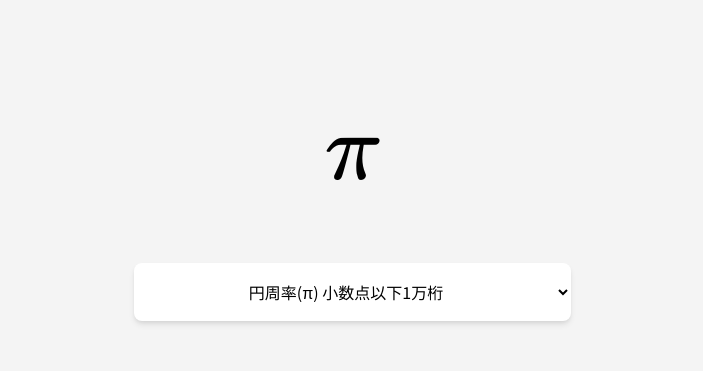
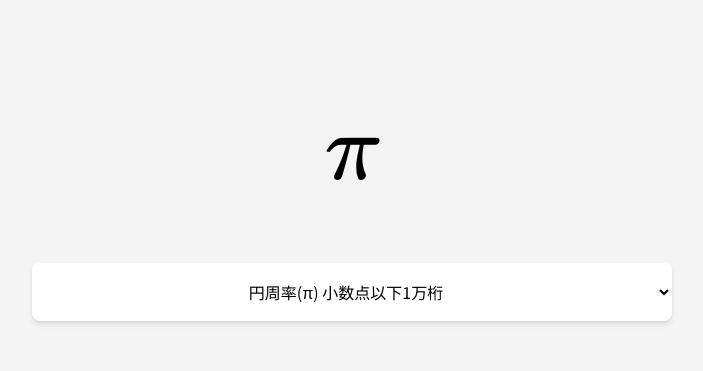
Before and after one commit to ramune314159265/PiGame, a plain HTML site: page index.html in a window 1280 px wide. Shown: the top 371 px of the page, 288-991 px from the left. Drawn offline with nearby package versions, Linux system fonts and the light colour scheme.

Commit message:
幅をボタン側に統一

```diff
--- a/style.css
+++ b/style.css
@@ -190,6 +190,8 @@ body {
 }
 
 .title {
+	width: 50%;
+	min-width: 250px;
     display: flex;
     flex-direction: column;
     align-items: center;
```
